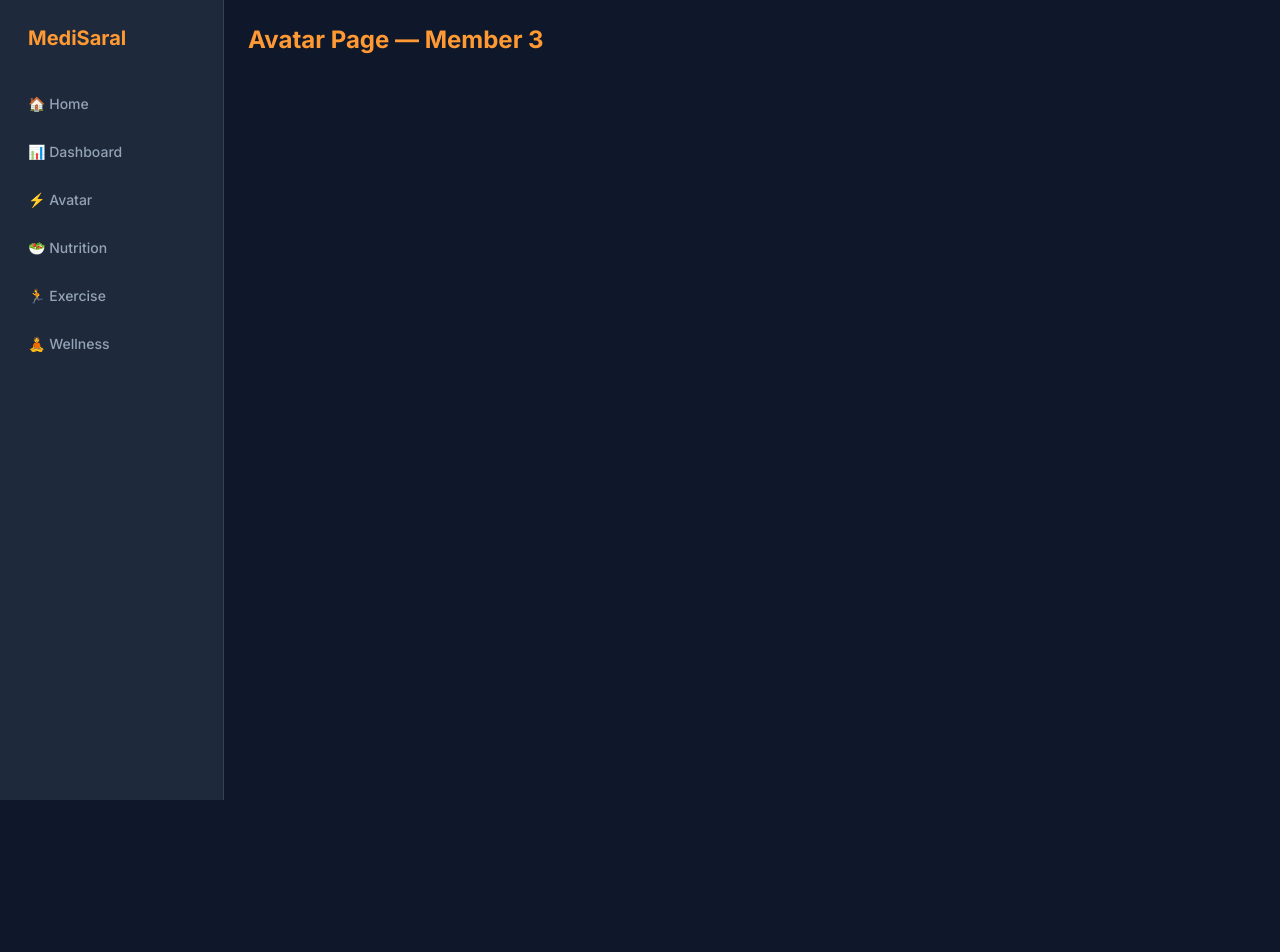
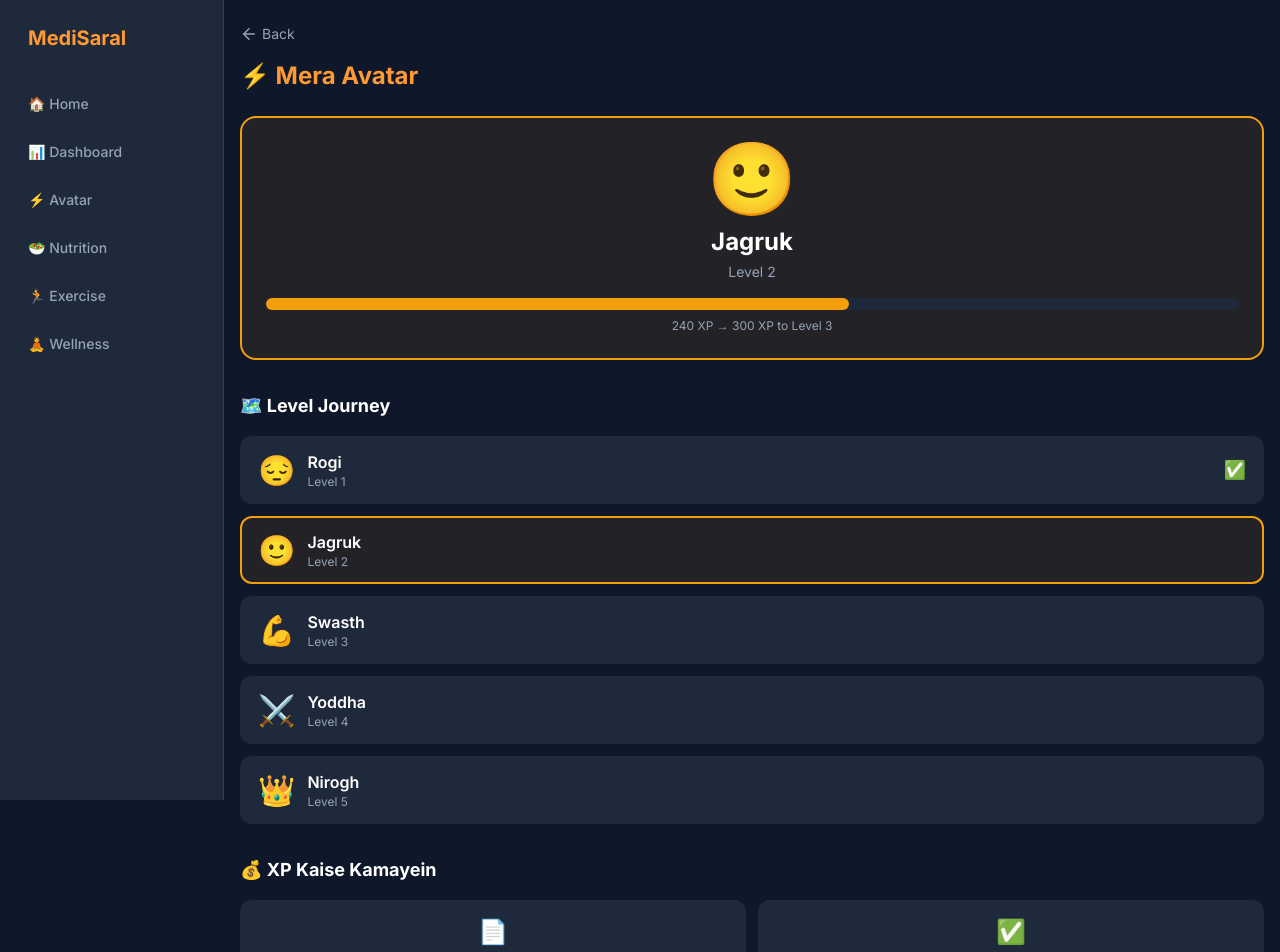
Before and after one commit to Rishabh-j6/reportraahat, a Next.js app in the folder frontend/: page /avatar in a window 1280 px wide. Shown: the top 952 px of the page. Before the commit the page ends 800 px from the top, so only its background shows below. Built offline with nearby package versions, Linux system fonts and the light colour scheme.

Commit message:
feat: avatar page with XP and level journey

```diff
--- a/frontend/app/avatar/page.tsx
+++ b/frontend/app/avatar/page.tsx
@@ -1,19 +1,143 @@
-// OWNER: Member 3
-// Full avatar page:
-// - Lottie avatar display (current state)
-// - XP counter (Framer Motion spring animation)
-// - Health bar (CSS fill animation)
-// - Level title: Rogi → Jagruk → Swasth → Yoddha → Nirogh
-// - Level roadmap with XP thresholds
-// - Badge grid (earned vs locked)
-// - XP earning guide
+import { motion } from "framer-motion";
+import { ArrowLeft } from "lucide-react";
+import { useRouter } from "next/navigation";
+
+const LEVELS = [
+  { level: 1, emoji: "😔", title: "Rogi", color: "#EF4444", xp: 0 },
+  { level: 2, emoji: "🙂", title: "Jagruk", color: "#F59E0B", xp: 150 },
+  { level: 3, emoji: "💪", title: "Swasth", color: "#10B981", xp: 300 },
+  { level: 4, emoji: "⚔️", title: "Yoddha", color: "#3B82F6", xp: 500 },
+  { level: 5, emoji: "👑", title: "Nirogh", color: "#A855F7", xp: 750 },
+];
+
+const XP_ACTIONS = [
+  { emoji: "📄", text: "Report upload karo", xp: 50 },
+  { emoji: "✅", text: "Checklist complete karo", xp: 20 },
+  { emoji: "💬", text: "5 messages bhejo", xp: 5 },
+  { emoji: "🥗", text: "Meal log karo", xp: 15 },
+  { emoji: "🏃", text: "Exercise karo", xp: 10 },
+  { emoji: "😊", text: "Mood check-in karo", xp: 5 },
+  { emoji: "🔥", text: "7-day streak banao", xp: 25 },
+  { emoji: "📤", text: "Family se share karo", xp: 30 },
+];
+
+const currentXP = 240;
+const currentLevel = 2;
+
+const fade = (delay = 0) => ({
+  initial: { opacity: 0, y: 20 },
+  animate: { opacity: 1, y: 0 },
+  transition: { duration: 0.5, delay },
+});
 
 export default function AvatarPage() {
+  const router = useRouter();
+  const lvl = LEVELS[currentLevel - 1];
+  const nextLvl = LEVELS[currentLevel];
+  const progress = nextLvl
+    ? ((currentXP - lvl.xp) / (nextLvl.xp - lvl.xp)) * 100
+    : 100;
+
   return (
-    <main className="min-h-screen p-6">
-      <p className="text-primary text-2xl font-bold">
-        Avatar Page — Member 3
-      </p>
-    </main>
-  )
+    <div className="min-h-screen px-4 py-6 pb-24" style={{ background: "#0F172A", color: "#fff" }}>
+      <motion.button
+        onClick={() => router.back()}
+        className="mb-4 flex items-center gap-1 text-sm"
+        style={{ color: "#94A3B8" }}
+        {...fade()}
+      >
+        <ArrowLeft size={18} /> Back
+      </motion.button>
+
+      <motion.h1
+        className="mb-6 text-2xl font-bold"
+        style={{ color: "#FF9933" }}
+        {...fade(0.05)}
+      >
+        ⚡ Mera Avatar
+      </motion.h1>
+
+      {/* Main card */}
+      <motion.div
+        className="mb-8 rounded-2xl p-6 text-center"
+        style={{
+          border: `2px solid ${lvl.color}`,
+          background: `${lvl.color}15`,
+        }}
+        {...fade(0.1)}
+      >
+        <div className="text-7xl mb-3">{lvl.emoji}</div>
+        <div className="text-2xl font-bold mb-1">{lvl.title}</div>
+        <div className="text-sm mb-4" style={{ color: "#94A3B8" }}>
+          Level {currentLevel}
+        </div>
+        <div className="w-full rounded-full h-3 mb-2" style={{ background: "#1E293B" }}>
+          <motion.div
+            className="h-3 rounded-full"
+            style={{ background: lvl.color }}
+            initial={{ width: 0 }}
+            animate={{ width: `${progress}%` }}
+            transition={{ duration: 0.8, delay: 0.3 }}
+          />
+        </div>
+        <div className="text-xs" style={{ color: "#94A3B8" }}>
+          {currentXP} XP → {nextLvl?.xp ?? "MAX"} XP to Level {currentLevel + 1}
+        </div>
+      </motion.div>
+
+      {/* Level roadmap */}
+      <motion.div className="mb-8" {...fade(0.2)}>
+        <h2 className="text-lg font-bold mb-4">🗺️ Level Journey</h2>
+        <div className="flex flex-col gap-3">
+          {LEVELS.map((l) => {
+            const completed = l.level < currentLevel;
+            const current = l.level === currentLevel;
+            const future = l.level > currentLevel;
+            return (
+              <motion.div
+                key={l.level}
+                className="flex items-center gap-3 rounded-xl px-4 py-3"
+                style={{
+                  border: current ? `2px solid ${l.color}` : "2px solid transparent",
+                  background: current ? `${l.color}15` : "#1E293B",
+                  opacity: future ? 0.4 : completed ? 0.65 : 1,
+                }}
+                {...fade(0.2 + l.level * 0.05)}
+              >
+                <span className="text-3xl">{l.emoji}</span>
+                <div className="flex-1">
+                  <div className="font-semibold">{l.title}</div>
+                  <div className="text-xs" style={{ color: "#94A3B8" }}>
+                    Level {l.level}
+                  </div>
+                </div>
+                {completed && <span className="text-lg">✅</span>}
+              </motion.div>
+            );
+          })}
+        </div>
+      </motion.div>
+
+      {/* XP guide */}
+      <motion.div {...fade(0.4)}>
+        <h2 className="text-lg font-bold mb-4">💰 XP Kaise Kamayein</h2>
+        <div className="grid grid-cols-2 gap-3">
+          {XP_ACTIONS.map((a, i) => (
+            <motion.div
+              key={i}
+              className="rounded-xl px-3 py-4 text-center"
+              style={{ background: "#1E293B" }}
+              {...fade(0.4 + i * 0.04)}
+            >
+              <div className="text-2xl mb-1">{a.emoji}</div>
+              <div className="text-xs mb-1">{a.text}</div>
+              <div className="text-sm font-bold" style={{ color: "#FF9933" }}>
+                +{a.xp} XP
+              </div>
+            </motion.div>
+          ))}
+        </div>
+      </motion.div>
+    </div>
+  );
 }
```
